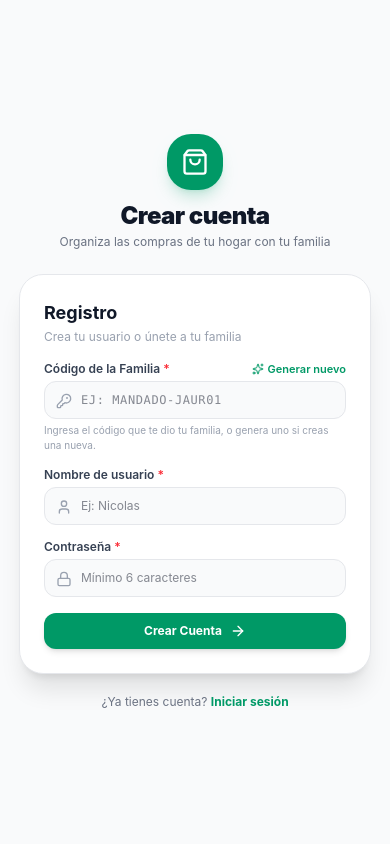
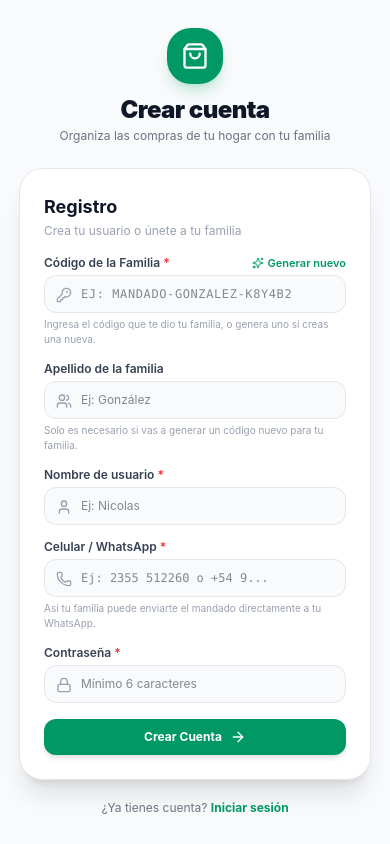
Before and after one commit to 8jnicolasj8/Mandado, a Next.js app: page /register in a window 390 px wide. Built offline with nearby package versions, Linux system fonts and the light colour scheme; no server answers.

Commit message:
Add WhatsApp phone and family surname fields to registration flow

```diff
--- a/src/app/(auth)/register/page.tsx
+++ b/src/app/(auth)/register/page.tsx
@@ -2,7 +2,6 @@
 
 import React, { useState } from 'react';
 import Link from 'next/link';
-import { useRouter } from 'next/navigation';
 import {
   ShoppingBag,
   User,
@@ -11,24 +10,34 @@ import {
   ArrowRight,
   AlertCircle,
   Sparkles,
+  Phone,
+  Users,
 } from 'lucide-react';
 import { createClient, isSupabaseConfigured } from '@/lib/supabase/client';
 import { generateFamilyInviteCode } from '@/lib/utils/family';
 import { getInternalAuthEmail } from '@/lib/utils/auth';
 
 export default function RegisterPage() {
-  const router = useRouter();
-
   const [familyCode, setFamilyCode] = useState('');
+  const [familySurname, setFamilySurname] = useState('');
   const [username, setUsername] = useState('');
+  const [phone, setPhone] = useState('');
   const [password, setPassword] = useState('');
 
   const [loading, setLoading] = useState(false);
   const [errorMsg, setErrorMsg] = useState<string | null>(null);
 
   const handleGenerateCode = () => {
-    const newCode = generateFamilyInviteCode();
+    const cleanSurname = familySurname.trim();
+
+    if (!cleanSurname) {
+      setErrorMsg('Ingresa primero el apellido de tu familia para generar el código');
+      return;
+    }
+
+    const newCode = generateFamilyInviteCode(cleanSurname);
     setFamilyCode(newCode);
+    setErrorMsg(null);
   };
 
   const handleRegister = async (e: React.FormEvent) => {
@@ -37,8 +46,9 @@ export default function RegisterPage() {
 
     const cleanFam = familyCode.trim().toUpperCase();
     const cleanUser = username.trim();
+    const cleanPhone = phone.trim();
 
-    if (!cleanFam || !cleanUser || !password) {
+    if (!cleanFam || !cleanUser || !cleanPhone || !password) {
       setErrorMsg('Por favor completa todos los campos');
       return;
     }
@@ -53,10 +63,19 @@ export default function RegisterPage() {
       return;
     }
 
+    if (cleanPhone.replace(/\D/g, '').length < 6) {
+      setErrorMsg('Ingresa un número de celular / WhatsApp válido');
+      return;
+    }
+
     if (password.length < 6) {
       setErrorMsg('La contraseña debe tener al menos 6 caracteres');
       return;
     }
+
+    const cleanFamilyName = familySurname.trim()
+      ? `Familia ${familySurname.trim()}`
+      : undefined;
 
     setLoading(true);
 
@@ -70,6 +89,8 @@ export default function RegisterPage() {
             username: cleanUser,
             familyCode: cleanFam,
             password,
+            phone: cleanPhone,
+            familyName: cleanFamilyName,
           }),
         });
 
@@ -101,11 +122,14 @@ export default function RegisterPage() {
           family_id: 'fam-default-001',
           display_name: cleanUser,
           avatar_color: '#16A34A',
-          phone: null,
+          phone: cleanPhone,
           created_at: new Date().toISOString(),
         };
         localStorage.setItem('mandado_profile', JSON.stringify(profile));
         localStorage.setItem('mandado_family_invite_code', cleanFam);
+        if (cleanFamilyName) {
+          localStorage.setItem('mandado_family_name', cleanFamilyName);
+        }
 
         window.location.href = '/';
       } catch (err: any) {
@@ -120,11 +144,14 @@ export default function RegisterPage() {
           family_id: 'fam-default-001',
           display_name: cleanUser,
           avatar_color: '#16A34A',
-          phone: null,
+          phone: cleanPhone,
           created_at: new Date().toISOString(),
         };
         localStorage.setItem('mandado_profile', JSON.stringify(newProfile));
         localStorage.setItem('mandado_family_invite_code', cleanFam);
+        if (cleanFamilyName) {
+          localStorage.setItem('mandado_family_name', cleanFamilyName);
+        }
       } catch (e) {
         console.error('Error saving local profile', e);
       }
@@ -184,7 +211,7 @@ export default function RegisterPage() {
               <input
                 type="text"
                 required
-                placeholder="Ej: MANDADO-JAUR01"
+                placeholder="Ej: MANDADO-GONZALEZ-K8Y4B2"
                 value={familyCode}
                 onChange={(e) => setFamilyCode(e.target.value.toUpperCase())}
                 className="w-full pl-9 pr-3 py-2.5 text-xs bg-gray-50 border border-gray-200 rounded-xl uppercase font-mono tracking-wider focus:outline-hidden focus:ring-2 focus:ring-emerald-500 focus:bg-white transition-all"
@@ -192,6 +219,26 @@ export default function RegisterPage() {
             </div>
             <p className="text-[10px] text-gray-400 mt-1">
               Ingresa el código que te dio tu familia, o genera uno si creas una nueva.
+            </p>
+          </div>
+
+          {/* Apellido de la Familia (para generar un código nuevo) */}
+          <div>
+            <label className="block text-xs font-semibold text-gray-700 mb-1">
+              Apellido de la familia
+            </label>
+            <div className="relative">
+              <Users className="w-4 h-4 text-gray-400 absolute left-3 top-3" />
+              <input
+                type="text"
+                placeholder="Ej: González"
+                value={familySurname}
+                onChange={(e) => setFamilySurname(e.target.value)}
+                className="w-full pl-9 pr-3 py-2.5 text-xs bg-gray-50 border border-gray-200 rounded-xl focus:outline-hidden focus:ring-2 focus:ring-emerald-500 focus:bg-white transition-all"
+              />
+            </div>
+            <p className="text-[10px] text-gray-400 mt-1">
+              Solo es necesario si vas a generar un código nuevo para tu familia.
             </p>
           </div>
 
@@ -211,6 +258,27 @@ export default function RegisterPage() {
                 className="w-full pl-9 pr-3 py-2.5 text-xs bg-gray-50 border border-gray-200 rounded-xl focus:outline-hidden focus:ring-2 focus:ring-emerald-500 focus:bg-white transition-all"
               />
             </div>
+          </div>
+
+          {/* Celular / WhatsApp */}
+          <div>
+            <label className="block text-xs font-semibold text-gray-700 mb-1">
+              Celular / WhatsApp <span className="text-red-500">*</span>
+            </label>
+            <div className="relative">
+              <Phone className="w-4 h-4 text-gray-400 absolute left-3 top-3" />
+              <input
+                type="tel"
+                required
+                placeholder="Ej: 2355 512260 o +54 9..."
+                value={phone}
+                onChange={(e) => setPhone(e.target.value)}
+                className="w-full pl-9 pr-3 py-2.5 text-xs bg-gray-50 border border-gray-200 rounded-xl focus:outline-hidden focus:ring-2 focus:ring-emerald-500 focus:bg-white transition-all font-mono"
+              />
+            </div>
+            <p className="text-[10px] text-gray-400 mt-1">
+              Así tu familia puede enviarte el mandado directamente a tu WhatsApp.
+            </p>
           </div>
 
           {/* Contraseña */}
--- a/src/app/api/auth/register/route.ts
+++ b/src/app/api/auth/register/route.ts
@@ -5,7 +5,7 @@ import { getInternalAuthEmail, normalizeAuthIdentifier } from '@/lib/utils/auth'
 export async function POST(request: NextRequest) {
   try {
     const body = await request.json();
-    const { username, familyCode, password } = body;
+    const { username, familyCode, password, phone, familyName } = body;
 
     if (!username || !familyCode || !password) {
       return NextResponse.json(
@@ -24,6 +24,13 @@ export async function POST(request: NextRequest) {
     if (familyCode.trim().length < 3) {
       return NextResponse.json(
         { error: 'El código de familia debe tener al menos 3 caracteres' },
+        { status: 400 }
+      );
+    }
+
+    if (phone && (phone.trim().replace(/\D/g, '').length < 6)) {
+      return NextResponse.json(
+        { error: 'Ingresa un número de celular / WhatsApp válido' },
         { status: 400 }
       );
     }
@@ -57,6 +64,8 @@ export async function POST(request: NextRequest) {
       user_metadata: {
         display_name: username.trim(),
         family_code: finalFamilyCode,
+        phone: phone?.trim() || null,
+        family_name: familyName?.trim() || null,
       },
     });
 
--- a/src/lib/utils/family.ts
+++ b/src/lib/utils/family.ts
@@ -1,14 +1,31 @@
 /**
  * Generates a unique, random alphanumeric invite code for families.
- * Example: MANDADO-K8Y4B2
+ * Example without surname: MANDADO-K8Y4B2
+ * Example with surname: MANDADO-GONZALEZ-K8Y4B2
  * Omits ambiguous characters (0, O, 1, I) to make it easy to type and share.
  */
-export function generateFamilyInviteCode(): string {
+export function generateFamilyInviteCode(surname?: string): string {
+  let prefix = 'MANDADO';
+
+  if (surname && surname.trim()) {
+    const cleanSurname = surname
+      .trim()
+      .toUpperCase()
+      .normalize('NFD')
+      .replace(/[\u0300-\u036f]/g, '') // remove accents (e.g. González -> GONZALEZ)
+      .replace(/[^A-Z0-9]/g, '')
+      .slice(0, 14);
+
+    if (cleanSurname) {
+      prefix += `-${cleanSurname}`;
+    }
+  }
+
   const chars = 'ABCDEFGHJKLMNPQRSTUVWXYZ23456789';
   let randomPart = '';
   for (let i = 0; i < 6; i++) {
     const randomIndex = Math.floor(Math.random() * chars.length);
     randomPart += chars.charAt(randomIndex);
   }
-  return `MANDADO-${randomPart}`;
+  return `${prefix}-${randomPart}`;
 }
```
